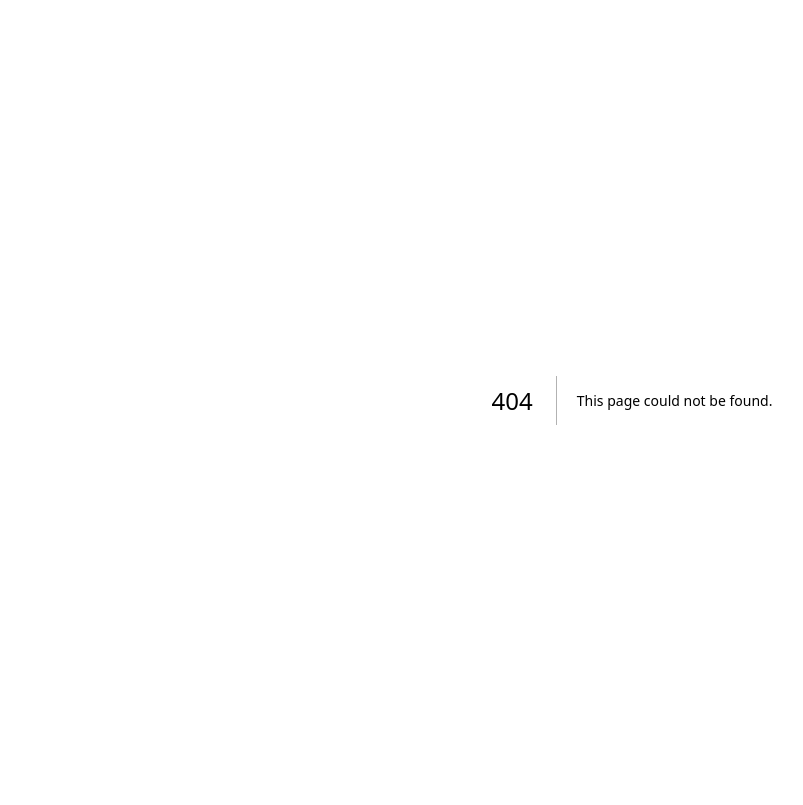
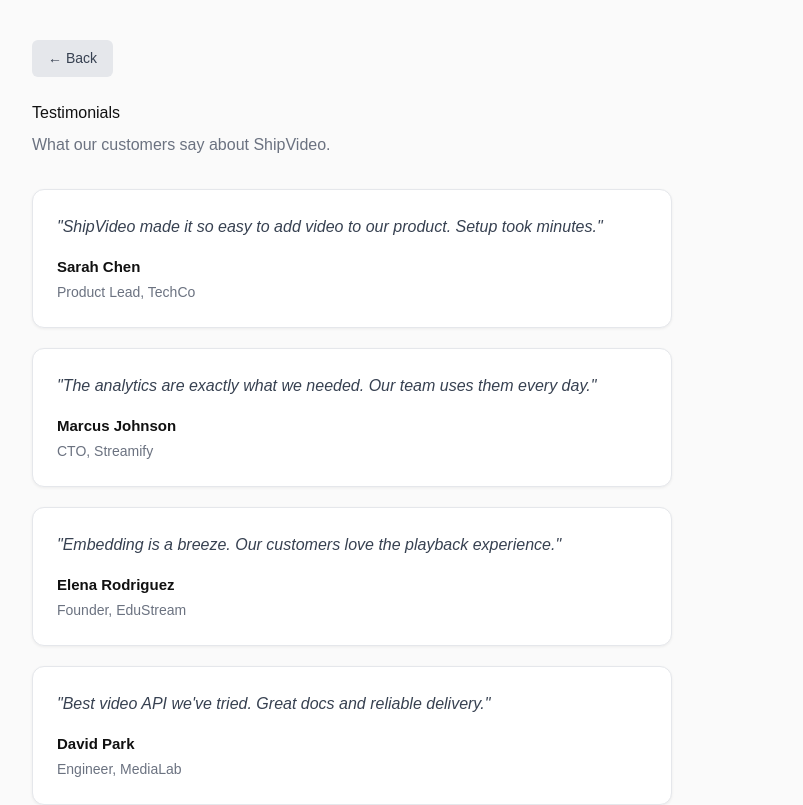
Before and after one commit to sourabhligade/shipvideo-demo, a Next.js app: page /testimonials in a window 1280 px wide. Before the commit this address had no page. Shown: the top 805 px of the page, without its empty margins (8-811 px from the left). Built offline with nearby package versions, Linux system fonts and the light colour scheme.

Commit message:
added testimonials

```diff
--- a/app/page.tsx
+++ b/app/page.tsx
@@ -97,10 +97,28 @@
           borderRadius: "8px",
           cursor: "pointer",
           marginTop: "20px",
+          marginRight: "12px",
         }}
         onClick={() => router.push("/features")}
       >
         Features
+      </button>
+
+      <button
+        id="testimonials-button"
+        style={{
+          padding: "10px 20px",
+          fontSize: "16px",
+          backgroundColor: "#ec4899",
+          color: "white",
+          border: "none",
+          borderRadius: "8px",
+          cursor: "pointer",
+          marginTop: "20px",
+        }}
+        onClick={() => router.push("/testimonials")}
+      >
+        Testimonials
       </button>
 
       {showPopup && (
--- /dev/null
+++ b/app/testimonials/page.tsx
@@ -0,0 +1,107 @@
+"use client";
+
+import { useRouter } from "next/navigation";
+
+const testimonials = [
+  {
+    quote: "ShipVideo made it so easy to add video to our product. Setup took minutes.",
+    author: "Sarah Chen",
+    role: "Product Lead, TechCo",
+  },
+  {
+    quote: "The analytics are exactly what we needed. Our team uses them every day.",
+    author: "Marcus Johnson",
+    role: "CTO, Streamify",
+  },
+  {
+    quote: "Embedding is a breeze. Our customers love the playback experience.",
+    author: "Elena Rodriguez",
+    role: "Founder, EduStream",
+  },
+  {
+    quote: "Best video API we've tried. Great docs and reliable delivery.",
+    author: "David Park",
+    role: "Engineer, MediaLab",
+  },
+  {
+    quote: "Privacy controls gave us the flexibility we needed for enterprise clients.",
+    author: "Priya Sharma",
+    role: "VP Product, SecureVid",
+  },
+];
+
+export default function TestimonialsPage() {
+  const router = useRouter();
+
+  return (
+    <main
+      style={{
+        padding: 40,
+        fontFamily: "sans-serif",
+        minHeight: "100vh",
+        backgroundColor: "#fafafa",
+      }}
+    >
+      <button
+        style={{
+          padding: "8px 16px",
+          fontSize: "14px",
+          backgroundColor: "#e5e7eb",
+          color: "#374151",
+          border: "none",
+          borderRadius: "6px",
+          cursor: "pointer",
+          marginBottom: 24,
+        }}
+        onClick={() => router.push("/")}
+      >
+        ← Back
+      </button>
+
+      <h1 style={{ marginBottom: 8, color: "#111" }}>Testimonials</h1>
+      <p style={{ color: "#6b7280", marginBottom: 32 }}>
+        What our customers say about ShipVideo.
+      </p>
+
+      <div
+        style={{
+          display: "flex",
+          flexDirection: "column",
+          gap: 20,
+          maxWidth: 640,
+        }}
+      >
+        {testimonials.map((t, i) => (
+          <div
+            key={i}
+            style={{
+              padding: 24,
+              backgroundColor: "white",
+              borderRadius: 12,
+              border: "1px solid #e5e7eb",
+              boxShadow: "0 1px 3px rgba(0,0,0,0.06)",
+            }}
+          >
+            <p
+              style={{
+                margin: "0 0 16px",
+                fontSize: 16,
+                color: "#374151",
+                lineHeight: 1.6,
+                fontStyle: "italic",
+              }}
+            >
+              "{t.quote}"
+            </p>
+            <p style={{ margin: 0, fontSize: 15, fontWeight: 600, color: "#111" }}>
+              {t.author}
+            </p>
+            <p style={{ margin: "4px 0 0", fontSize: 14, color: "#6b7280" }}>
+              {t.role}
+            </p>
+          </div>
+        ))}
+      </div>
+    </main>
+  );
+}
```
